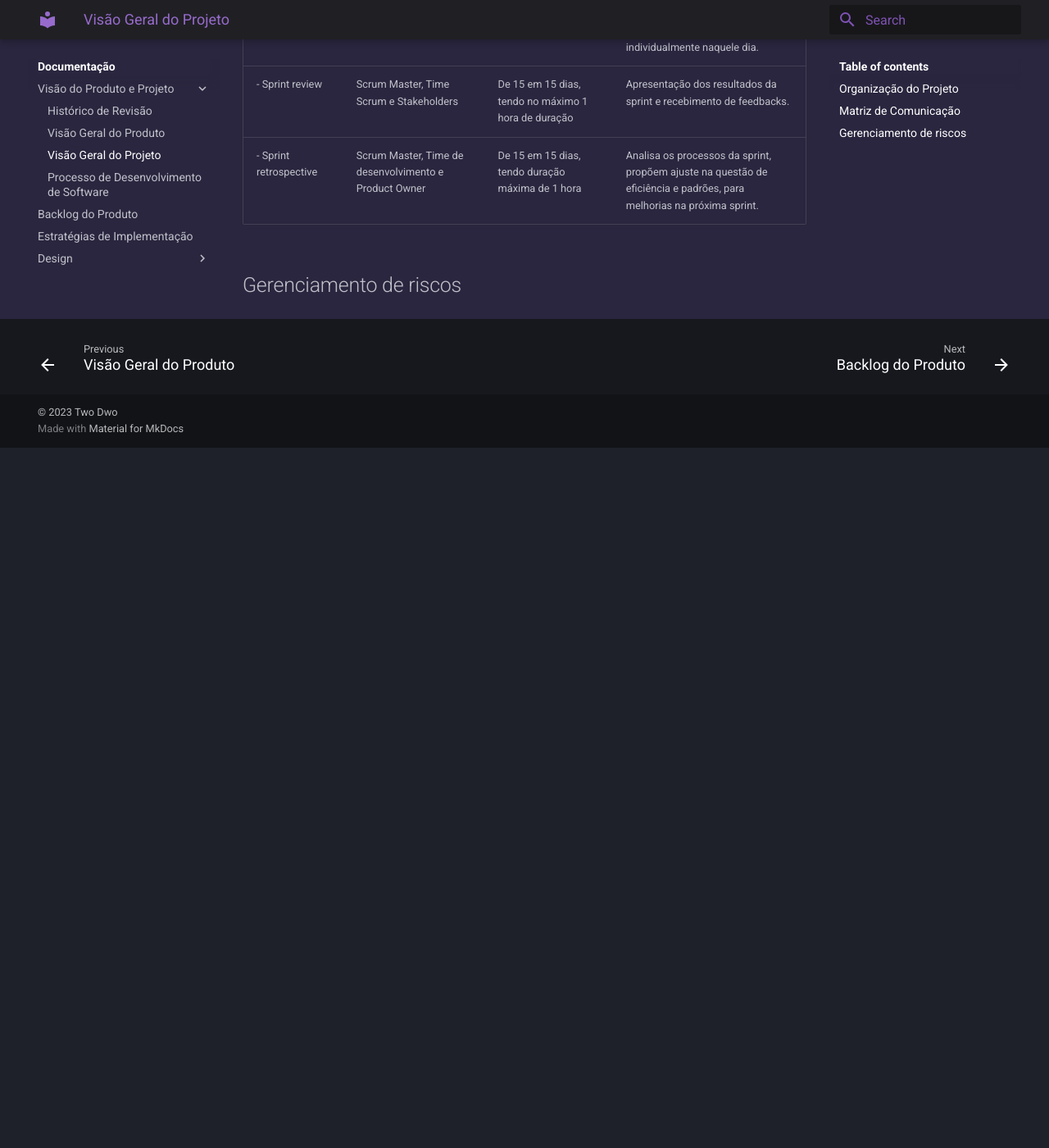
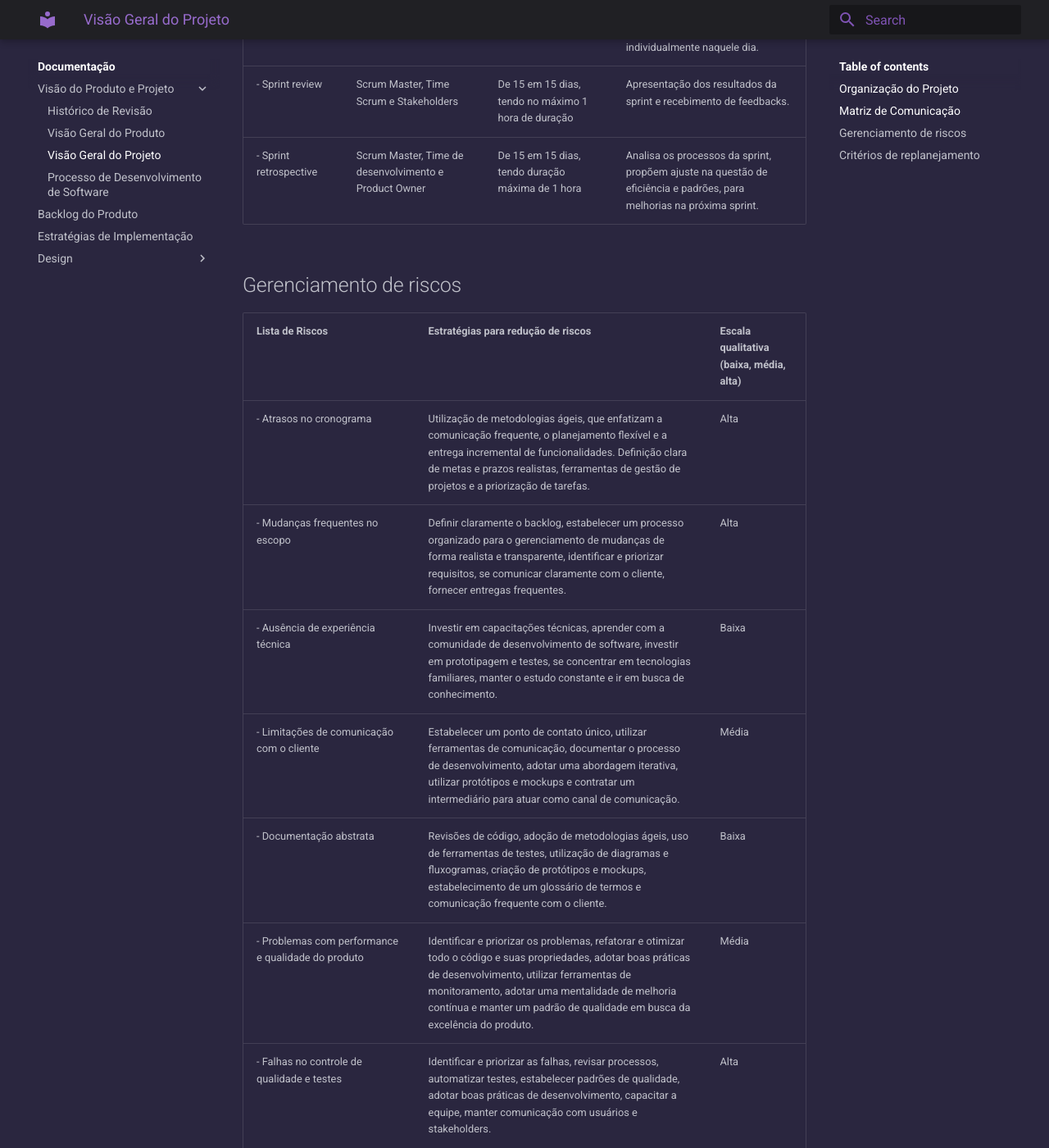
Before and after one commit to mdsreq-fga-unb/2023.1-TwoDo, an MkDocs documentation site: the page built from docs/documentacao/visaoProdutoProjeto/visaoGeralProjeto.md, in a window 1280 px wide and 1400 px high, scrolled down 1227 px. Shown: the whole window at 82% size. Built offline with MkDocs 1.6.1 and Material for MkDocs 9.7.7, drawn with Linux system fonts in a browser that asks for light colours; before the commit the page ends 1773 px from its top, so only the background shows below that; some of the changed text lies outside the part shown.

Commit message:
Visão Geral do Projeto

```diff
--- a/docs/documentacao/visaoProdutoProjeto/visaoGeralProjeto.md
+++ b/docs/documentacao/visaoProdutoProjeto/visaoGeralProjeto.md
@@ -20,3 +20,27 @@
 
 
 ## Gerenciamento de riscos
+
+|Lista de Riscos	|Estratégias para redução de riscos	|Escala qualitativa (baixa, média, alta)|
+|-------------------|---------------------------|-----------------------|
+|- Atrasos no cronograma|	Utilização de metodologias ágeis, que enfatizam a comunicação frequente, o planejamento flexível e a entrega incremental de funcionalidades. Definição clara de metas e prazos realistas, ferramentas de gestão de projetos e a priorização de tarefas.	|Alta|
+| - Mudanças frequentes no escopo | Definir claramente o backlog, estabelecer um processo organizado para o gerenciamento de mudanças de forma realista e transparente, identificar e priorizar requisitos, se comunicar claramente com o cliente, fornecer entregas frequentes.|	Alta |
+|- Ausência de experiência técnica |	Investir em capacitações técnicas, aprender com a comunidade de desenvolvimento de software, investir em prototipagem e testes, se concentrar em tecnologias familiares, manter o estudo constante e ir em busca de conhecimento. |	Baixa |
+|- Limitações de comunicação com o cliente	|Estabelecer um ponto de contato único, utilizar ferramentas de comunicação, documentar o processo de desenvolvimento, adotar uma abordagem iterativa, utilizar protótipos e mockups e contratar um intermediário para atuar como canal de comunicação.|	Média|
+|- Documentação abstrata |	Revisões de código, adoção de metodologias ágeis, uso de ferramentas de testes, utilização de diagramas e fluxogramas, criação de protótipos e mockups, estabelecimento de um glossário de termos e comunicação frequente com o cliente. |	Baixa |
+| - Problemas com performance e qualidade do produto |	Identificar e priorizar os problemas, refatorar e otimizar todo o código e suas propriedades, adotar boas práticas de desenvolvimento, utilizar ferramentas de monitoramento, adotar uma mentalidade de melhoria contínua e manter um padrão de qualidade em busca da excelência do produto. |	Média |
+| - Falhas no controle de qualidade e testes	|Identificar e priorizar as falhas, revisar processos, automatizar testes, estabelecer padrões de qualidade, adotar boas práticas de desenvolvimento, capacitar a equipe, manter comunicação com usuários e stakeholders. |	Alta |
+| - Falta de comprometimento da equipe |	Objetivos claros, motivar a equipe, definir papéis e responsabilidades, encorajar a colaboração, estabelecer um plano de ação, oferecer suporte e recursos e manter uma comunicação aberta e transparente com a equipe.	| Média |
+| - Concentração excessiva em uma única área resultando na não conclusão do produto completo do backlog. |	Monitoramento constante, estabelecer uma exata definição de pronto, garantir a eficácia, eficiência, suporte e revisões, buscar expandir o conhecimento e entregar algo de qualidade e funcional. |	Alta |
+
+## Critérios de replanejamento
+
+-	Atrasos no cronograma;
+-	Alterações na equipe de trabalho;
+-	Riscos identificados que afetam o projeto;
+-	Mudanças no escopo do projeto;
+-	Mudanças nos requisitos do cliente ou dos stakeholders;
+-	Mudanças na tecnologia ou na infraestrutura do projeto;
+-	Problemas de comunicação ou colaboração entre as partes interessadas;
+-	Problemas técnicos que afetam o desenvolvimento do software;
+-	Problemas de qualidade do produto ou do processo de desenvolvimento.
```
